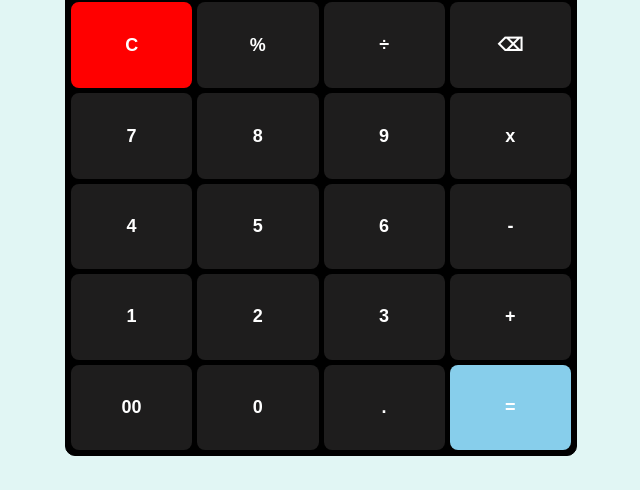
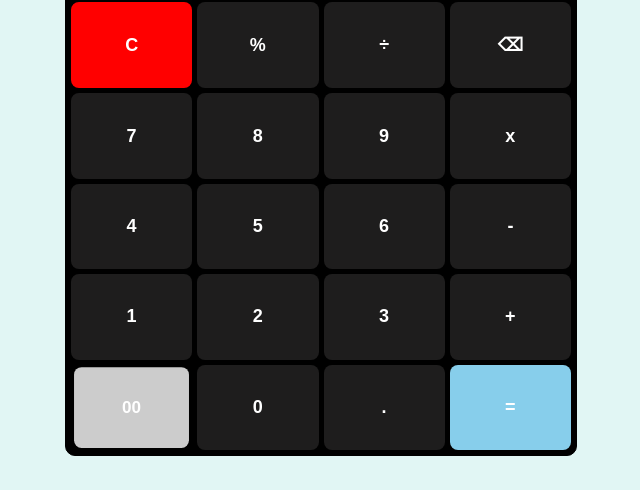
Before and after one commit to Saikumar0883/Calculator, a plain HTML site: page index.html in a window 1280 px wide. Both pictures are taken after a click on the button "00". Shown: the part 310-800 px from the top of the page, without its empty margins (319-959 px from the left). Drawn offline with Linux system fonts and the light colour scheme.

Commit message:
final Coommit

```diff
--- a/app.js
+++ b/app.js
@@ -3,6 +3,10 @@ let p = document.querySelector('.calculations');
 let ismulordiv = false;
 buttons.forEach((button) => {
     button.addEventListener('click', () => {
+        event.target.classList.add('clicked');
+        setTimeout(() => {
+            event.target.classList.remove('clicked');
+        }, 100);
         appendbutton(button.textContent);
     })
 })
--- a/style.css
+++ b/style.css
@@ -47,9 +47,9 @@ button {
 }
 
 
-button:active {
+button.clicked {
   transform: scale(0.95);
-  background-color: #ccc;
+  background-color: #ccc; /* Background color when button is clicked */
 }
 
 button:hover {
```
